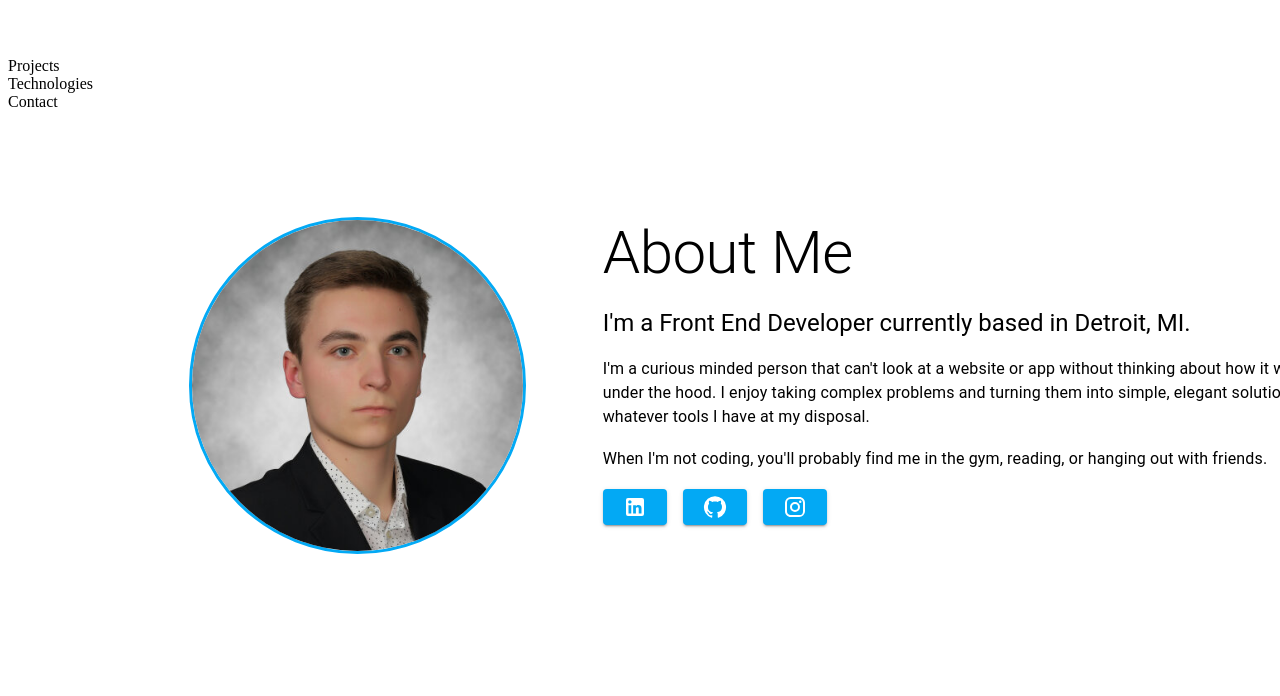
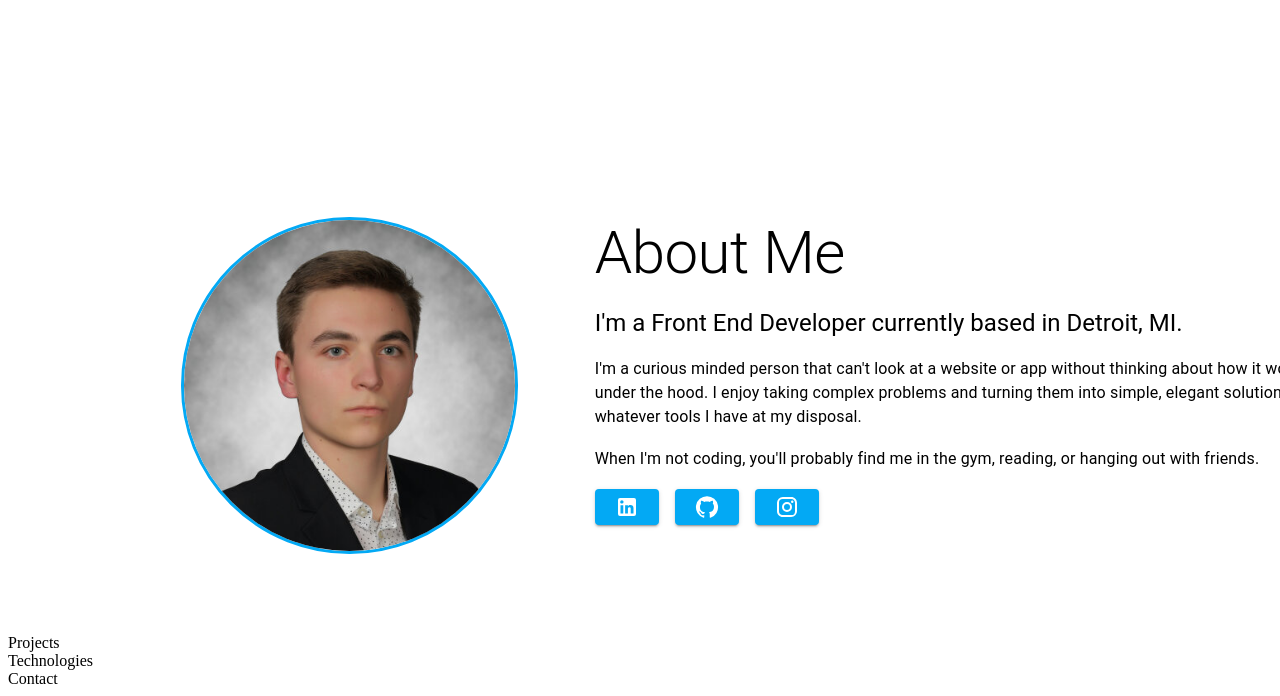
Before and after one commit to couvq/Portfolio-Site-V.2, a React (Create React App) app in the folder portfolio-site-v2/: page / in a window 1280 px wide. Shown: the part 983-1679 px from the top of the page. Before the commit the page ends 1617 px from the top, so only its background shows below. Built offline with nearby package versions, Linux system fonts and the light colour scheme.

Commit message:
removed position absolute from about div and fixed word wrap problem from other sections

```diff
--- a/portfolio-site-v2/src/components/About/About.js
+++ b/portfolio-site-v2/src/components/About/About.js
@@ -6,7 +6,7 @@ import { Box } from "@mui/system";
 
 const About = () => {
   return (
-    <div id="About" style={{position: 'absolute', width: '100%', height: 'auto', display: 'flex', justifyContent: 'center', alignItems: 'center' }}>
+    <div id="About" style={{width: '100%', height: 'auto', display: 'flex', justifyContent: 'center', alignItems: 'center' }}>
       <Container>
         <Grid container spacing={10} justify="center" margin="5rem 2.5rem">
           <Grid item sm={12} md={4} >
```
